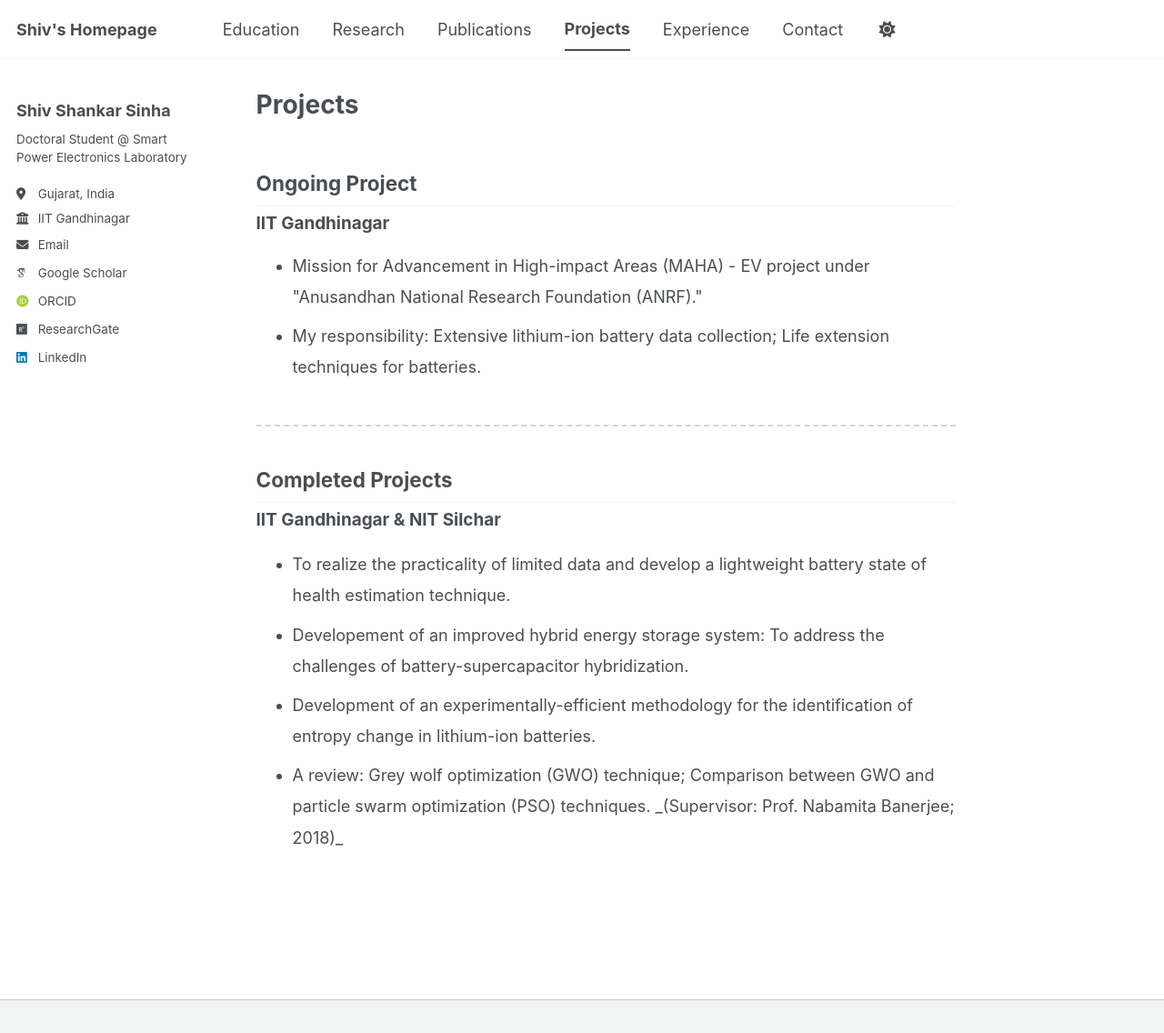
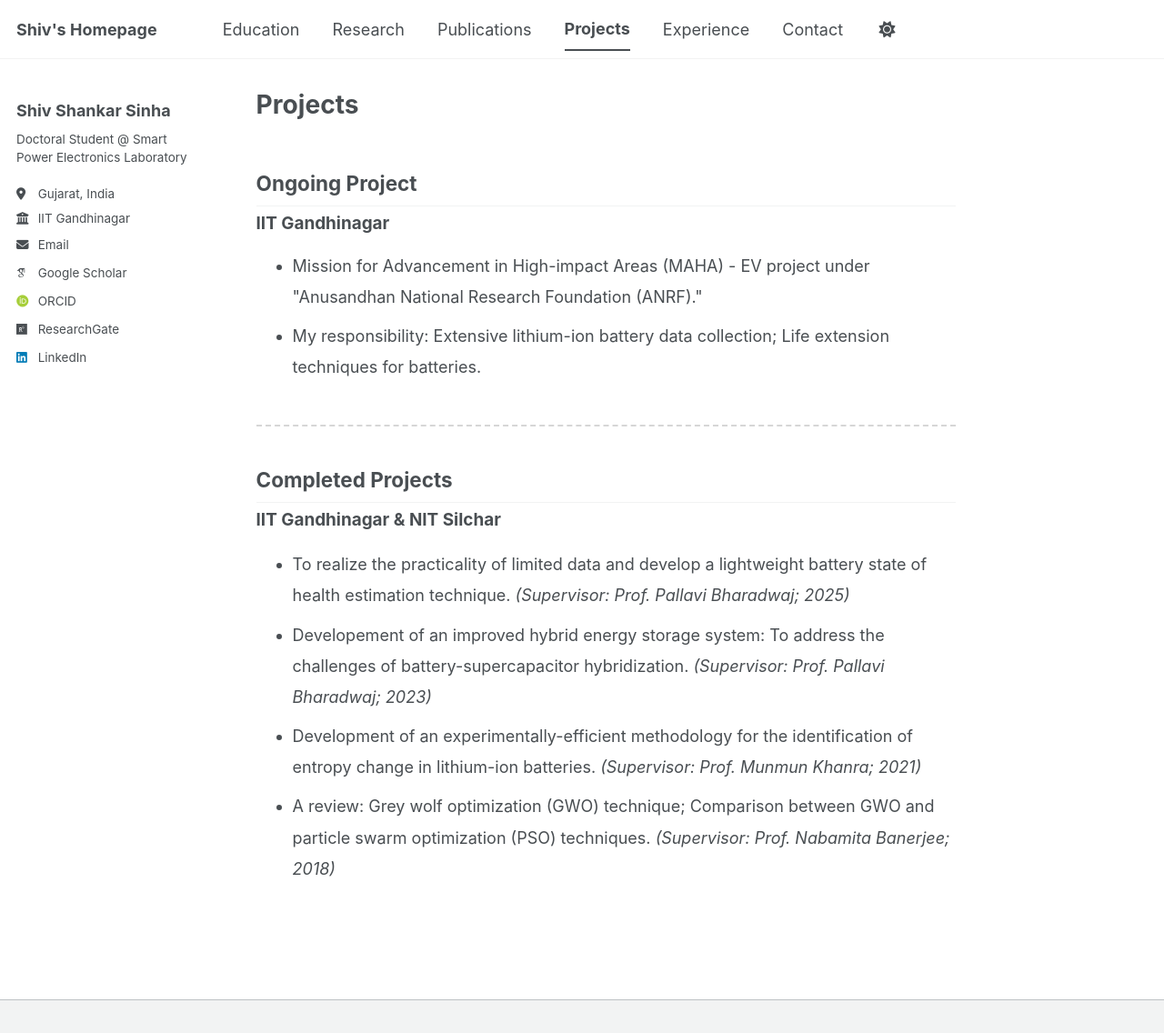
Before and after one commit to shivshankar-sinha/shivshankar-sinha.github.io, a Jekyll site: the page built from project.md, in a window 1280 px wide and 1136 px high. Shown: the whole window at 91% size. Built offline with Jekyll 4.4.1, drawn with Linux system fonts in a browser that asks for light colours; some web fonts are replaced; a script bundle is joined from its source files by our own code; library files that are not in the unit come from our copies.

Commit message:
Update project.md

```diff
--- a/project.md
+++ b/project.md
@@ -51,18 +51,22 @@ Completed Projects
 
 <li>
 To realize the practicality of limited data and develop a lightweight battery state of health estimation technique.
+<i>(Supervisor: Prof. Pallavi Bharadwaj; 2025)</i>
 </li>
 
 <li>
  Developement of an improved hybrid energy storage system: To address the challenges of battery-supercapacitor hybridization.
+ <i>(Supervisor: Prof. Pallavi Bharadwaj; 2023)</i>
 </li>
 
 <li>
 Development of an experimentally-efficient methodology for the identification of entropy change in lithium-ion batteries.
+<i>(Supervisor: Prof. Munmun Khanra; 2021)</i>
 </li>
 
 <li>
-A review: Grey wolf optimization (GWO) technique; Comparison between GWO and particle swarm optimization (PSO) techniques. _(Supervisor: Prof. Nabamita Banerjee; 2018)_
+A review: Grey wolf optimization (GWO) technique; Comparison between GWO and particle swarm optimization (PSO) techniques.
+<i>(Supervisor: Prof. Nabamita Banerjee; 2018)</i>
 </li>
 
 </ul>
```
